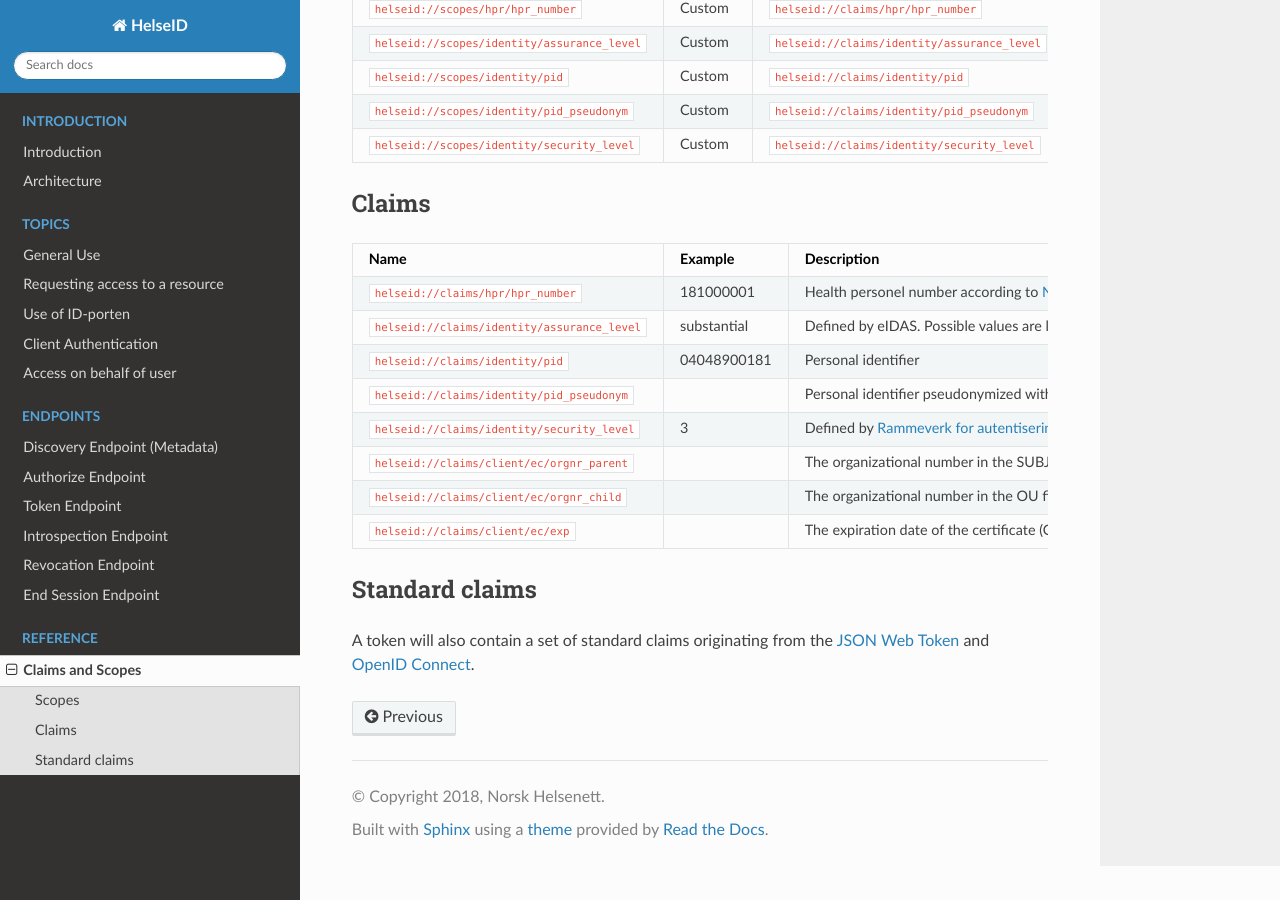
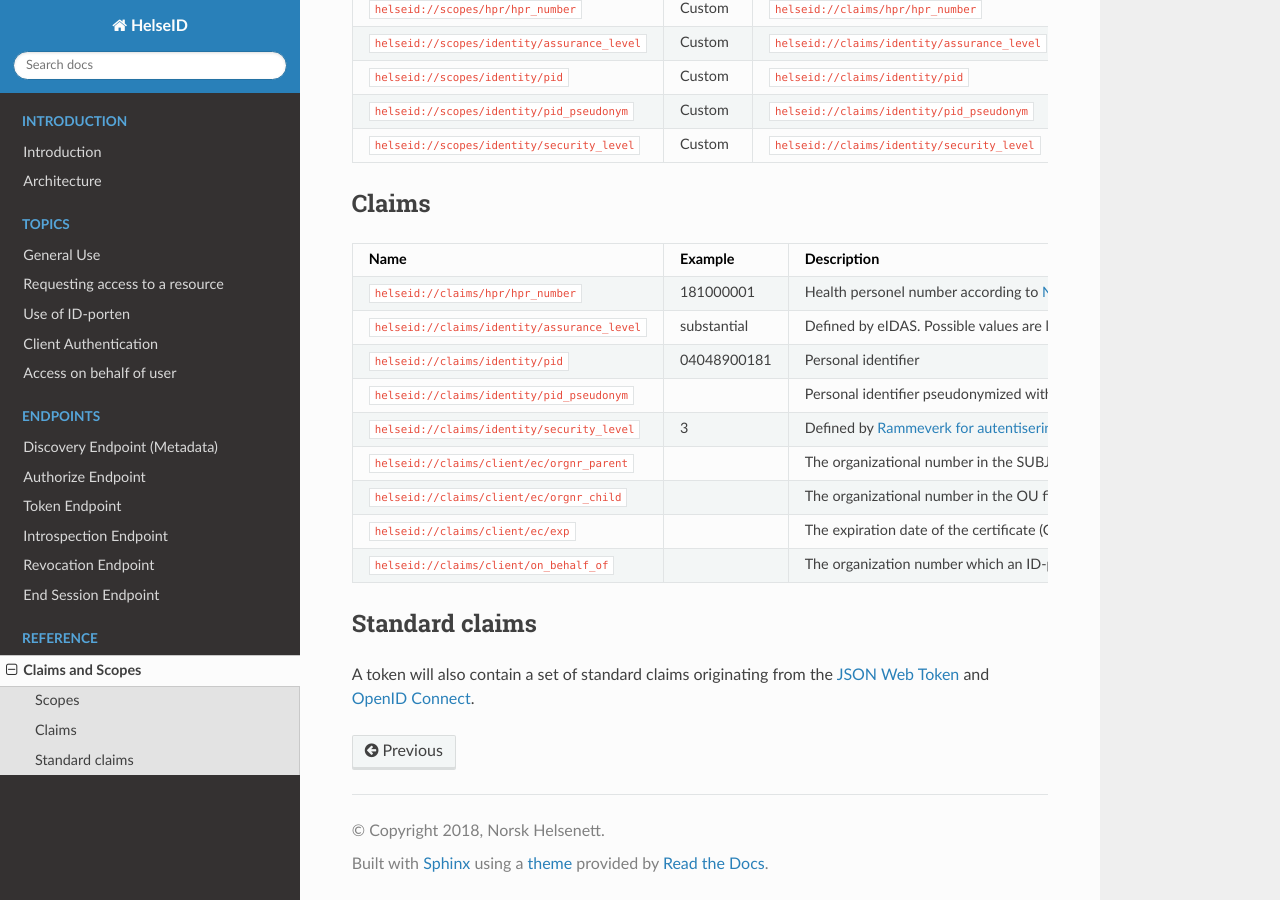
Before and after one commit to HelseID/HelseID-Public, a Sphinx documentation site: the page built from docs/reference/claims_and_scopes.rst, in a window 1280 px wide and 900 px high, scrolled down 543 px. Built offline with Sphinx 7.4.7 and the Read the Docs theme 2.0.0, drawn with Linux system fonts in a browser that asks for light colours; pages that are not in the unit, such as notebooks, are missing from menus.

Commit message:
Update claims with new OnBehalfOf claim

```diff
--- a/docs/reference/claims_and_scopes.rst
+++ b/docs/reference/claims_and_scopes.rst
@@ -36,6 +36,8 @@ Name                                          Example      Description
 ``helseid://claims/client/ec/orgnr_parent``                The organizational number in the SUBJECT field of a certificate (Occures only when the client is authenticated with an enterprise certificate).
 ``helseid://claims/client/ec/orgnr_child``                 The organizational number in the OU field of the certificate (Occures only when the client is authenticated with an enterprise certificate).
 ``helseid://claims/client/ec/exp``                         The expiration date of the certificate (Occures only when the client is authenticated with an enterprise certificate).
+``helseid://claims/client/on_behalf_of``                   The organization number which an ID-porten authentication was performed on behalf of, if any. Only included in the ID-token.
+
 ============================================= ============ =====================================
 
 
```
